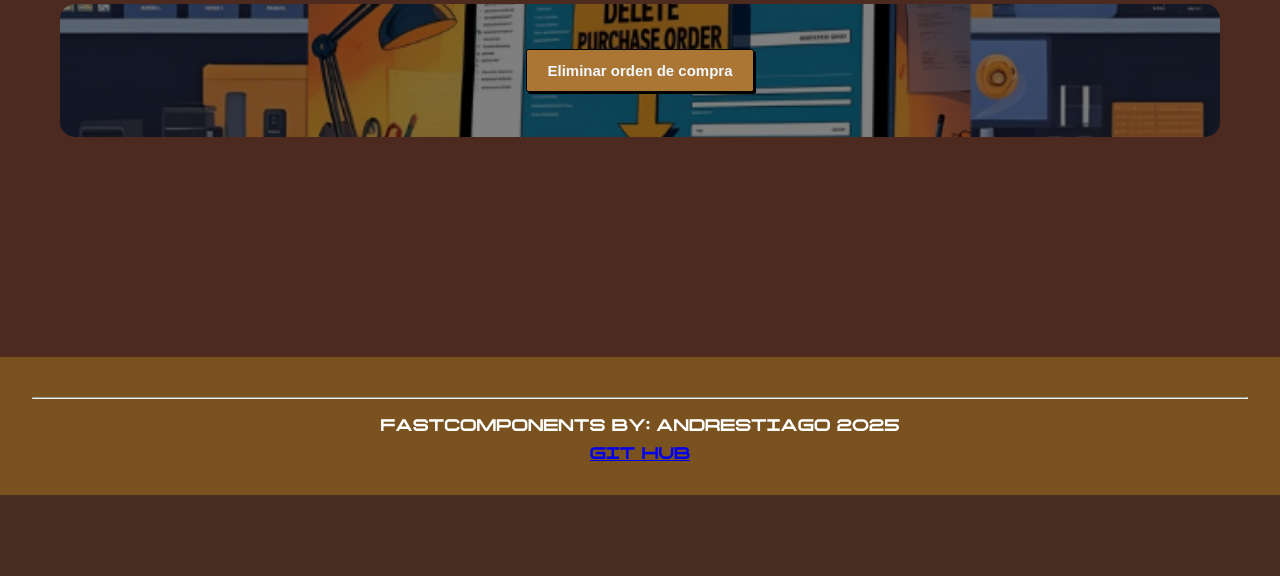
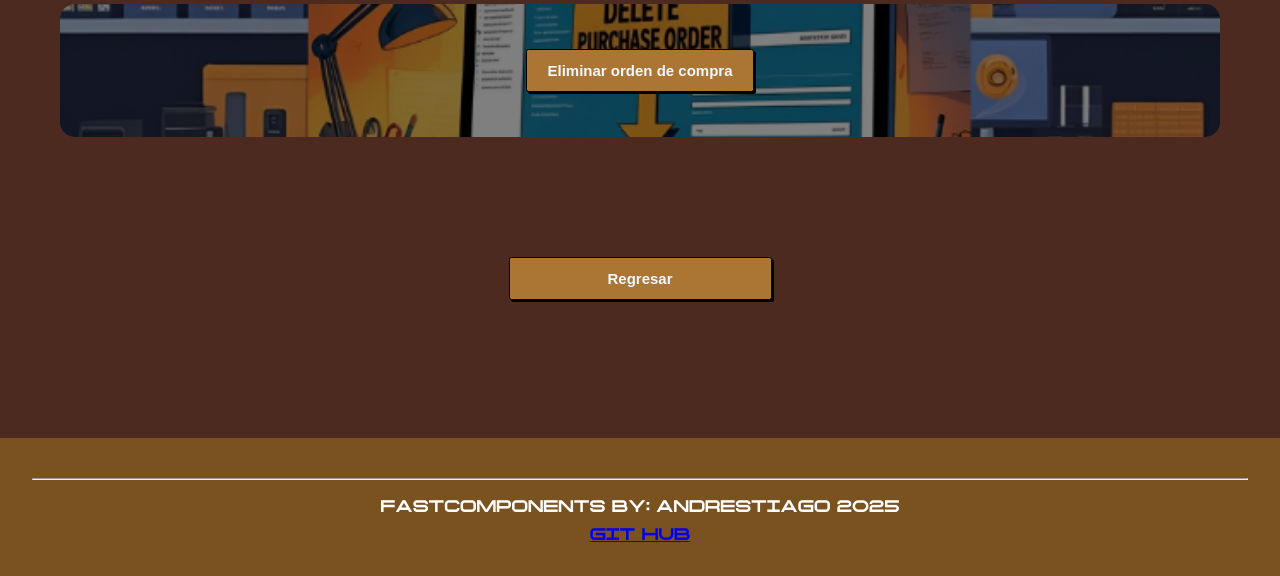
Before and after one commit to ANDRESTIAGO/PROYECTO3CORTE, a FastAPI app: page /menu in a window 1280 px wide. Shown: the part 2063-2639 px from the top of the page. Before the commit the page ends 2558 px from the top, so only its background shows below. Run offline with FastAPI, Linux system fonts and the light colour scheme; some web fonts are replaced.

Commit message:
Se agrego un boton de regresar en el carro de compras

```diff
--- a/templates/menu.html
+++ b/templates/menu.html
@@ -39,7 +39,12 @@
                 </form>
             </div>
         </div>
-
      </div>
+     <div class="form_forma">
+        <form action="/home">
+            <button>Regresar</button>
+        </form>
+    </div>
+    <br><br>
 </section>
 {% endblock %}
```
